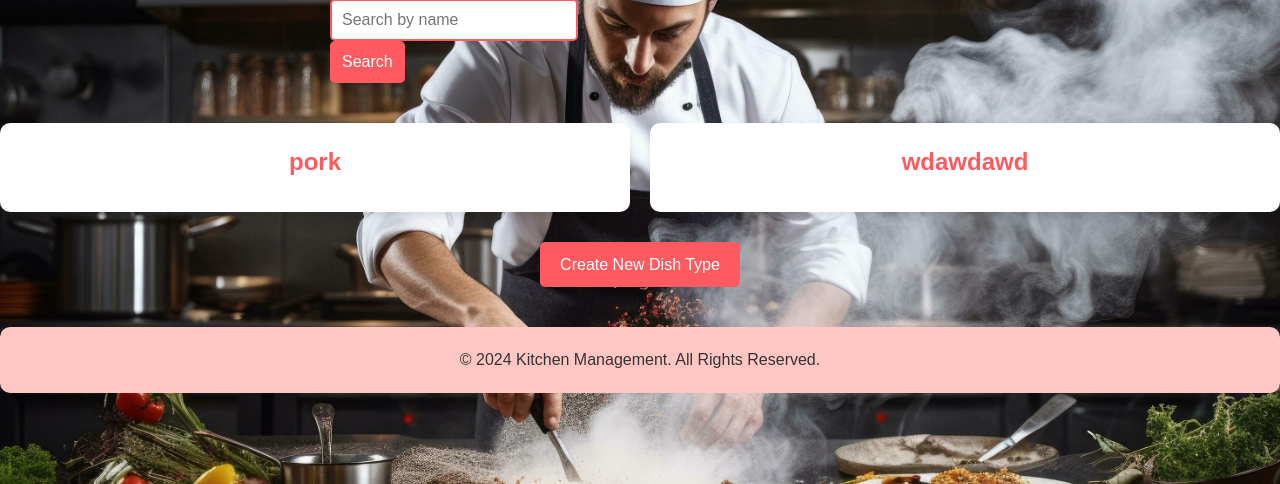
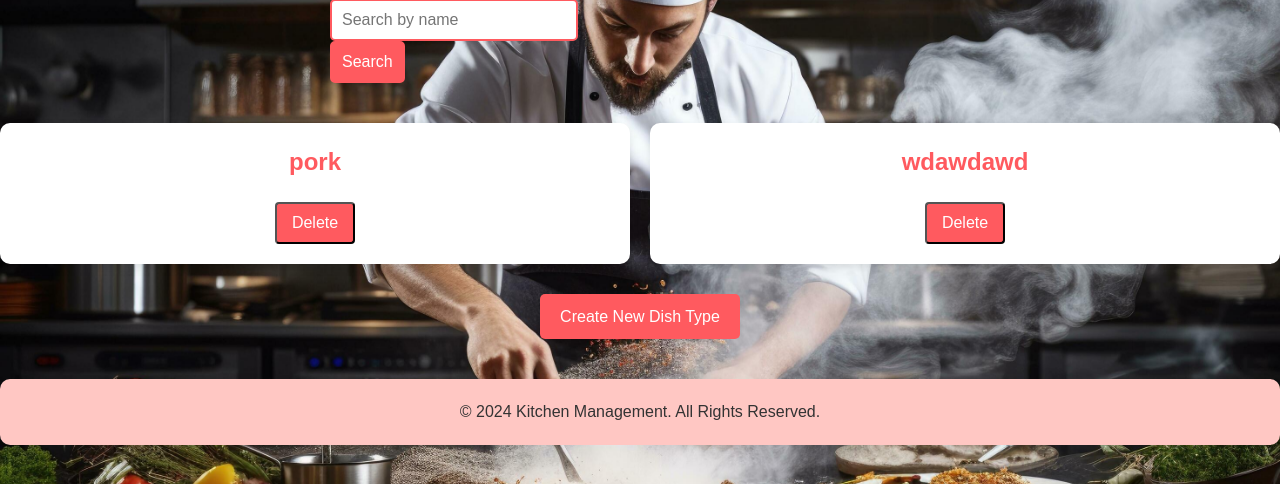
Before and after one commit to xrkxdd/kitchenservice1, a Django app: page /home/dishtype/ in a window 1280 px wide. Shown: the part 164-648 px from the top of the page. Run offline with Django 5.2, Linux system fonts and the light colour scheme; data comes from the database, SQL or seed files in the repository; both versions use the stored data as it was after the commit.

Commit message:
model delete function

```diff
--- a/kitchen/urls.py
+++ b/kitchen/urls.py
@@ -16,4 +16,8 @@ urlpatterns = [
     path('home/cooks_create/', views.cooks_create, name='cooks_create'),
     path('home/dishtype/', views.dishtypes, name='dishtype'),
     path('home/dishtype_create/', views.dishtypes_create, name='dishtype_create'),
+    path('home/cooks/delete/<int:pk>/', views.chef_delete, name='chef_delete'),
+    path('home/ingredients/delete/<int:pk>/', views.ingredient_delete, name='ingredient_delete'),
+    path('home/dishes/delete/<int:pk>/', views.recipe_delete, name='recipe_delete'),
+    path('home/dishtype/delete/<int:pk>/', views.dishtype_delete, name='dishtype_delete'),
 ]
--- a/kitchen/views.py
+++ b/kitchen/views.py
@@ -159,3 +159,36 @@ def dishtypes_create(request):
     return render(request, 'dishtype_create.html', {
         'form': form
     })
+
+from django.shortcuts import get_object_or_404
+from django.contrib.auth.decorators import login_required
+from django.http import HttpResponseRedirect
+from django.urls import reverse
+
+# Удаление повара
+@login_required
+def chef_delete(request, pk):
+    chef = get_object_or_404(Chef, pk=pk)
+    chef.delete()
+    return redirect('cooks')
+
+# Удаление ингредиента
+@login_required
+def ingredient_delete(request, pk):
+    ingredient = get_object_or_404(Ingredient, pk=pk)
+    ingredient.delete()
+    return redirect('ingredients')
+
+# Удаление рецепта
+@login_required
+def recipe_delete(request, pk):
+    recipe = get_object_or_404(Recipe, pk=pk)
+    recipe.delete()
+    return redirect('dishes')
+
+# Удаление типа блюда
+@login_required
+def dishtype_delete(request, pk):
+    dishtype = get_object_or_404(dishType, pk=pk)
+    dishtype.delete()
+    return redirect('dishtype')
--- a/templates/dishtype_list.html
+++ b/templates/dishtype_list.html
@@ -1,6 +1,6 @@
 {% extends 'base.html' %}
 
-{% block title %}Search Dish Types{% endblock %}
+{% block title %}Dish Types List{% endblock %}
 
 {% block content %}
     <h2>Dish Types</h2>
@@ -18,7 +18,12 @@
         {% for dishtype in dishtypes %}
             <div class="grid-item">
                 <h3>{{ dishtype.name }}</h3>
-                <p>{{ dishtype.description }}</p> <!-- Якщо є поле для опису -->
+
+                <!-- Кнопка для удаления -->
+                <form action="{% url 'dishtype_delete' dishtype.pk %}" method="POST" style="display:inline;">
+                    {% csrf_token %}
+                    <button type="submit" class="btn btn-danger" onclick="return confirm('Are you sure you want to delete this dish type?');">Delete</button>
+                </form>
             </div>
         {% empty %}
             <p>No dish types found.</p>
--- a/templates/recipe_confirm_delete.html
+++ /dev/null
@@ -1,6 +0,0 @@
-<h2>Are you sure you want to delete the recipe "{{ object.name }}"?</h2>
-<form method="post">
-    {% csrf_token %}
-    <button type="submit">Yes, delete</button>
-    <a href="{% url 'kitchen:recipe-list' %}">Cancel</a>
-</form>
```
Also changed, not shown: templates/Ingredients.html (+6 -1 lines), templates/cooks_list.html (+6 -1 lines), templates/dishes_list.html (+7 -2 lines), db.sqlite3.
